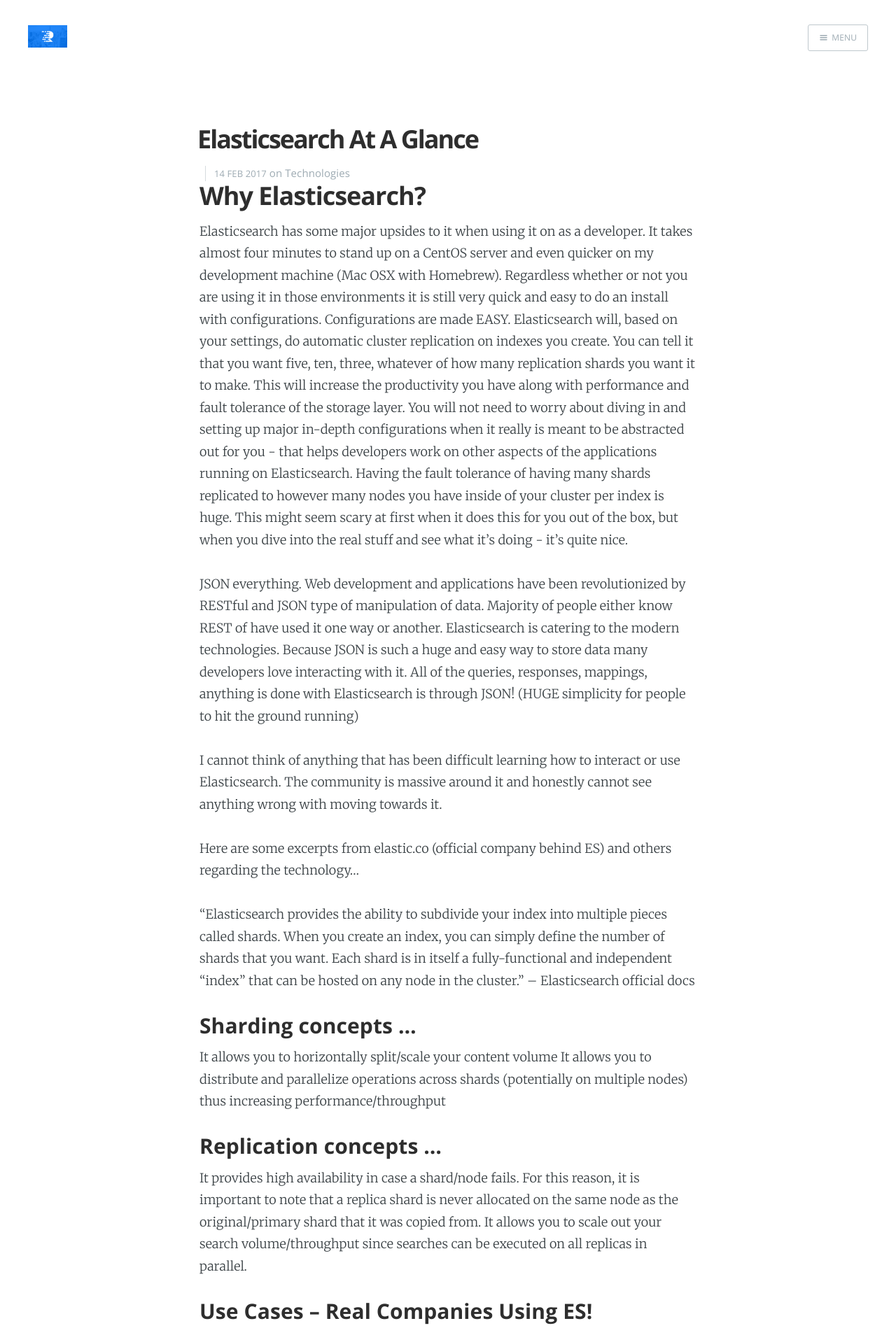
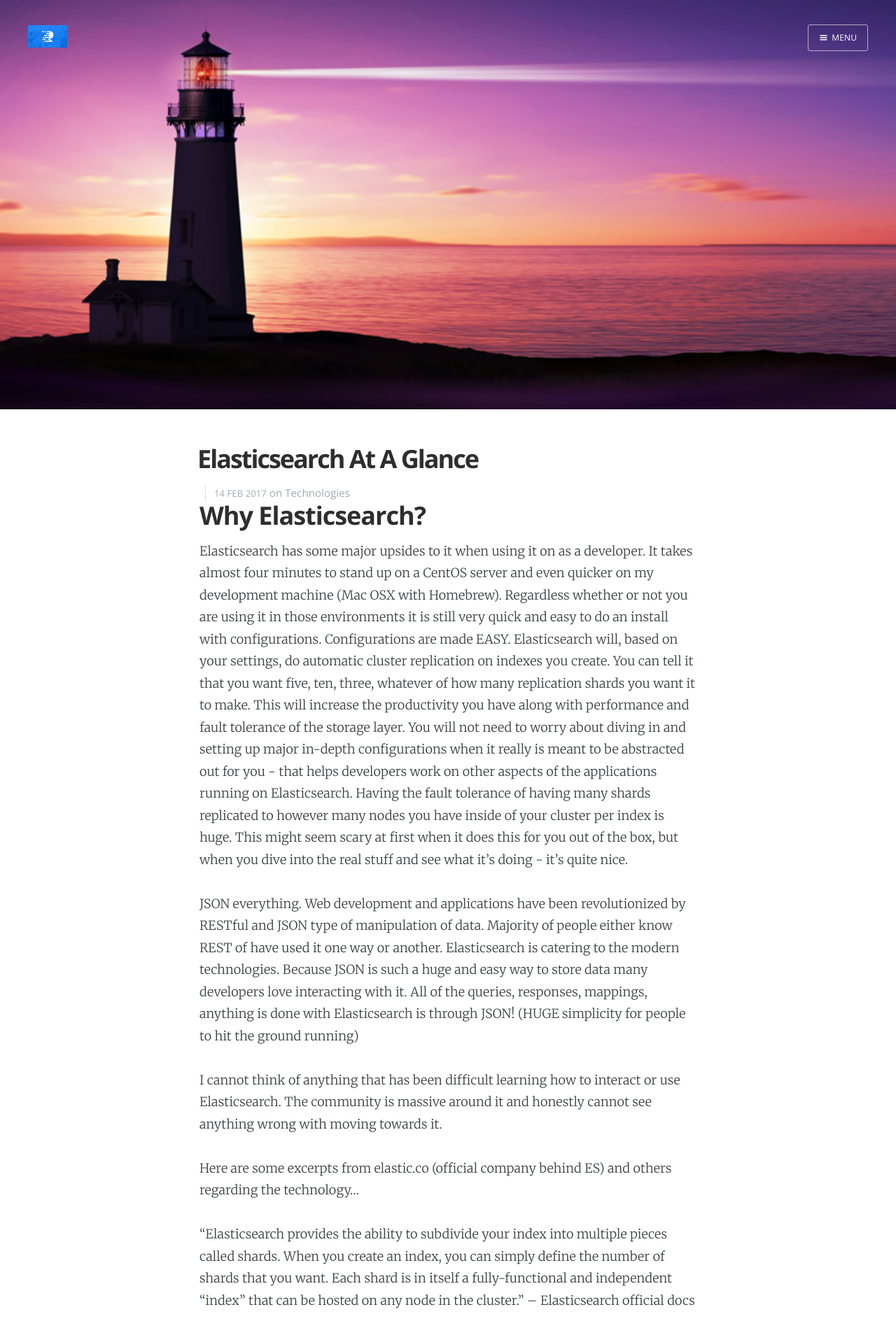
Before and after one commit to captjt/site, a Jekyll site: the page built from _posts/2017-02-14-Elasticsearch-At-A-Glance.md, in a window 1280 px wide. Shown: the top 1908 px of the page at 70% size. Built offline with Jekyll 4.4.1, drawn with Linux system fonts in a browser that asks for light colours; nearby versions of some CDN libraries.

Commit message:
added header photo on elasticsearch post

```diff
--- a/_posts/2017-02-14-Elasticsearch-At-A-Glance.md
+++ b/_posts/2017-02-14-Elasticsearch-At-A-Glance.md
@@ -1,6 +1,6 @@
 ---
 layout: post
-cover: false
+cover: 'assets/images/lighthouse.jpg'
 title: Elasticsearch At A Glance
 date:   2017-02-14 05:00:00
 tags: technologies
```
Also changed, not shown: assets/images/lighthouse.jpg (added).
